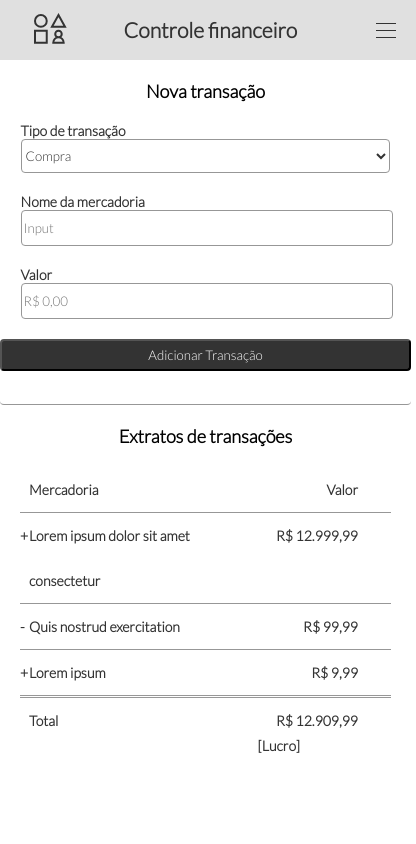
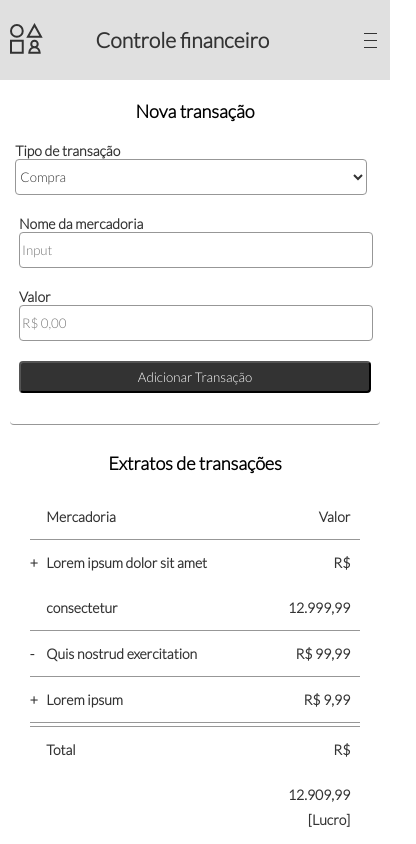
Before and after one commit to marciadeoliveira/controle_financeiro_newtab, a plain HTML site: page index.html in a window 390 px wide. Shown: the whole page, 416 px wide, since content can reach past the window. Drawn offline with Linux system fonts and the light colour scheme.

Commit message:
change in the layout

```diff
--- a/index.html
+++ b/index.html
@@ -12,6 +12,7 @@
 </head>
 <body>
   <div class="container">
+    <div class="top">
     <header>
       <div class="header__logo">
         <div class="logo__image">
@@ -39,6 +40,7 @@
         </div>
       </div>
     </header>
+  </div>
     <section>
       <form>
         <div><h1>Nova transação</h1></div>
@@ -50,11 +52,11 @@
               <option value="">Venda</option>
             </select>
           </div>
-          <div class="table__input">
+          <div class="table__input1">
             <div>Nome da mercadoria</div>
             <input type="text" placeholder="Input">
           </div>
-          <div class="table__input">
+          <div class="table__input2">
             <div>Valor</div>
             <input type="text" placeholder="R$ 0,00" >
           </div>
--- a/style/index.css
+++ b/style/index.css
@@ -18,6 +18,14 @@
   align-items: center;
   max-width: 1500px;
   height: 100vh;
+}
+.top{
+  height: 80px;
+  width: 100%;
+  background-color: var(--background-top);
+  display: flex;
+  align-items: center;
+  justify-content: center;
 }
 header{
   background-color: var(--background-top);
@@ -84,7 +92,7 @@ section{
   margin-top: 30px;
 }
 form{
-  width: 35%;
+  width: 38%;
   height: 344px;
   display: flex;
   align-items: center;
@@ -128,7 +136,11 @@ select{
   box-sizing: border-box;
   background: var(--background-menu);
 }
-.table__input{
+.table__input1{
+  width: 90%;
+}
+
+.table__input2{
   width: 90%;
 }
 input{
@@ -190,88 +202,78 @@ button{
 /*tablet landscape*/
 @media screen and (max-width:1112px) {
   .container{
-    max-width: 1112px;
+   max-width:1112px;
   }
   header{
-    justify-content: space-between;
-    padding-right: 20px;
-  }
-  .header__logo{
-    padding-left: 20px;
+    width: 95%;
   }
   section{
-    justify-content: space-around;
-  }
-  .extract{
-    width: 652x;
-  }
-  .table {
-    display: grid;
-    grid-template-columns: 652px;
-    margin: 20px;
+    width: 95%;
   }
 }
 
 /*tablet portrait*/
 @media screen and (max-width:768px) {
   .container{
-    width: 768px;
+    max-width: 768px;
+    align-items: center;
   }
   header{
-    width:768px;
+    width:95%;
     justify-content: space-between;
-    padding-right: 20px;
   }
   .header__logo{
-    padding-left: 20px;
+    width: 60%;
     justify-content: space-between;
   }
   .nav{
     display: none;
   }
   .header__nav{
-    width: 5%;
+    width: 22%;
+    align-items: center;
+    justify-content: end;
     background: var(--background-top);
-    align-items: center;
-    justify-content: center;
+    margin-right: 1%;
   }
   .nav__collapse{
+    width: 15%;
     display: flex;
     flex-direction: column;
   }
   .nav__collapse > div{
-    width: 20px;
+    width: 100%;
     height: 1px;
     right: 21px;
     margin: 3px 0px;
     background:var(--color-font);
   }
+  form{
+    width: 95%;
+    height: 189px;
+  }
   section{
-    width: 768px;
+    width: 95%;
     flex-direction: column;
-    margin-top: 2%;
+    justify-content: center;
     align-items: center;
   }
-  form{
-    width: 748px;
-    height: 189px;
-    display: flex;
+  .form__table{
+    flex-direction: row;
   }
-  .form__table{
-    display: flex;
+  .table__select{
+    width: 21%;
+    margin-right: 2%;
   }
   select{
-    width: 150px;
-    height: 34px;
-    margin-bottom: 0px;
-    margin-right: 20px;
+    height: 36px;
   }
-  .input1{
-    width: 348px;
-    margin-right: 20px;
+  .table__input1{
+    width: 48%;
+    margin-right: 2%;
   }
-  .input2{
-    width: 150px;
+  .table__input2{
+    width: 21%;
   }
   .button{
     display: flex;
@@ -282,30 +284,26 @@ button{
     width:200px;
   }
   .extract{
-    width: 758px;
+    margin-top: 2%;
+    width: 95%;
   }
   .table {
     display: grid;
-    grid-template-columns: 728px;
+    grid-template-columns: 100%;
     margin: 20px;
   }
 }
 /*smartphone*/
-@media screen and (max-width:411px){
+@media screen and (max-width:562px){
   .container{
-    width: 411px;
-    width: 411px;
-  }
-  header{
-    width: 400px;
-    height: 60px;
+    max-width: 562px;
   }
   .header__logo{
-    width: 300px;
-    justify-content: space-around;
+    width: 70%;
+    justify-content: space-between;
   }
   section{
-    width: 411px;
+    width: 95;
     margin: 0px;
     padding: 0px;
     flex-direction: column;
@@ -321,42 +319,27 @@ button{
     width: 100%;
     flex-direction: column;
   }
-  select{
-    width: 100%;
-    margin-bottom: 20px;
+  .table__select{
+    width: 95%;
   }
-  .input1{
-    width: 99%;
+  .table__input1{
+    width: 95%;
+    margin-right: 0%;
   }
-  .input2{
-    width: 99%;
+  .table__input2{
+    width: 95%;
   }
   .button{
-    width: 100%;
+    width: 95%;
     justify-content: center;
   }
   button{
     width: 100%;
   }
   .extract{
-    width: 411px;
+    width: 100%;
   }
-  .table {
-    display: grid;
-    grid-template-columns: 371px;
-    margin: 20px;
-  }
-  .table__box1{
-    grid-template-columns: 9px 231px 98px;
-  }
-  .table__box2{
-    grid-template-columns: 9px 231px 98px;
-  }
-  .table__box3{
-    grid-template-columns: 9px 231px 98px;;
-    margin-top: 1px;
-  }
-  .table__box4{
-    grid-template-columns: 280px;
-  }
+
+
+
 }
```
